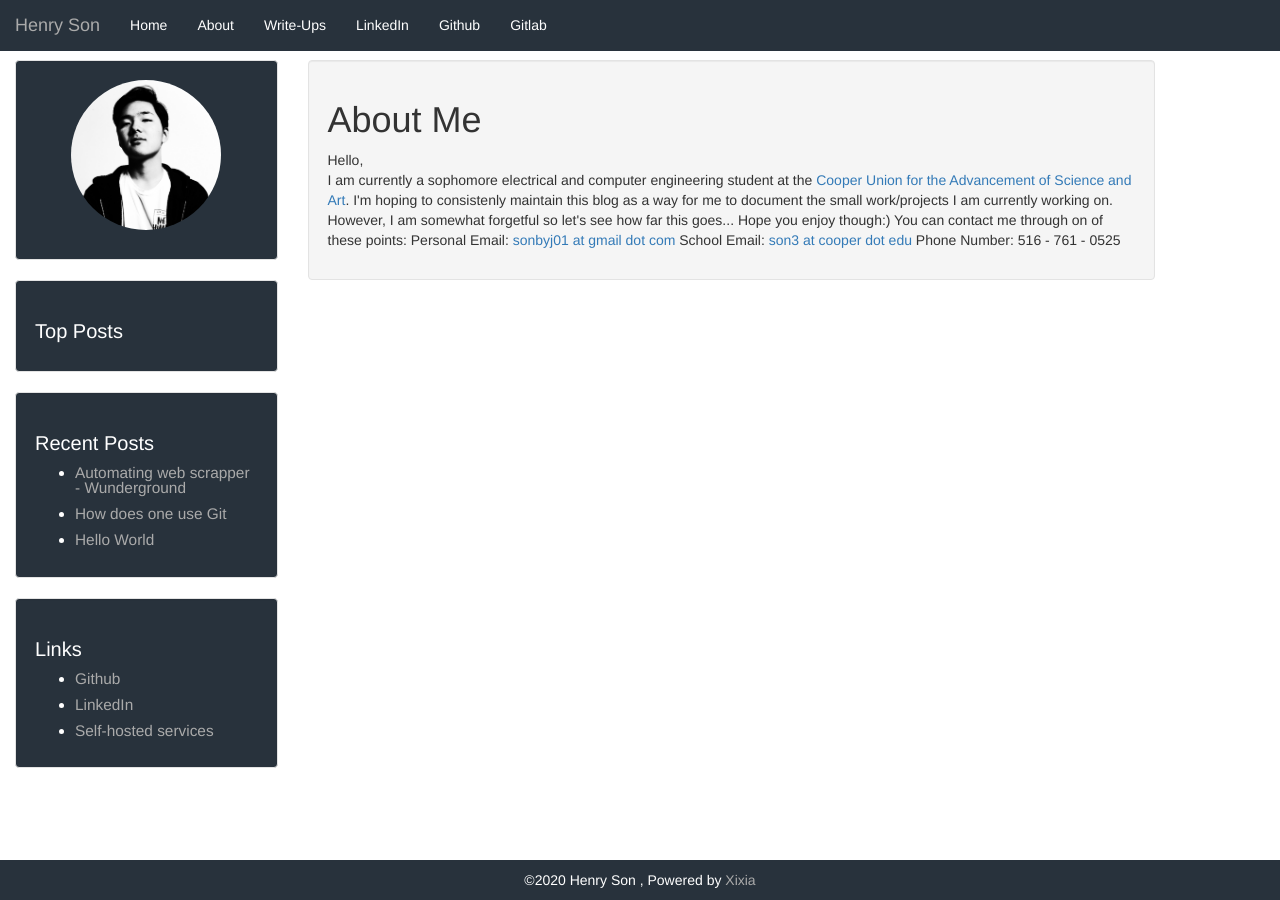
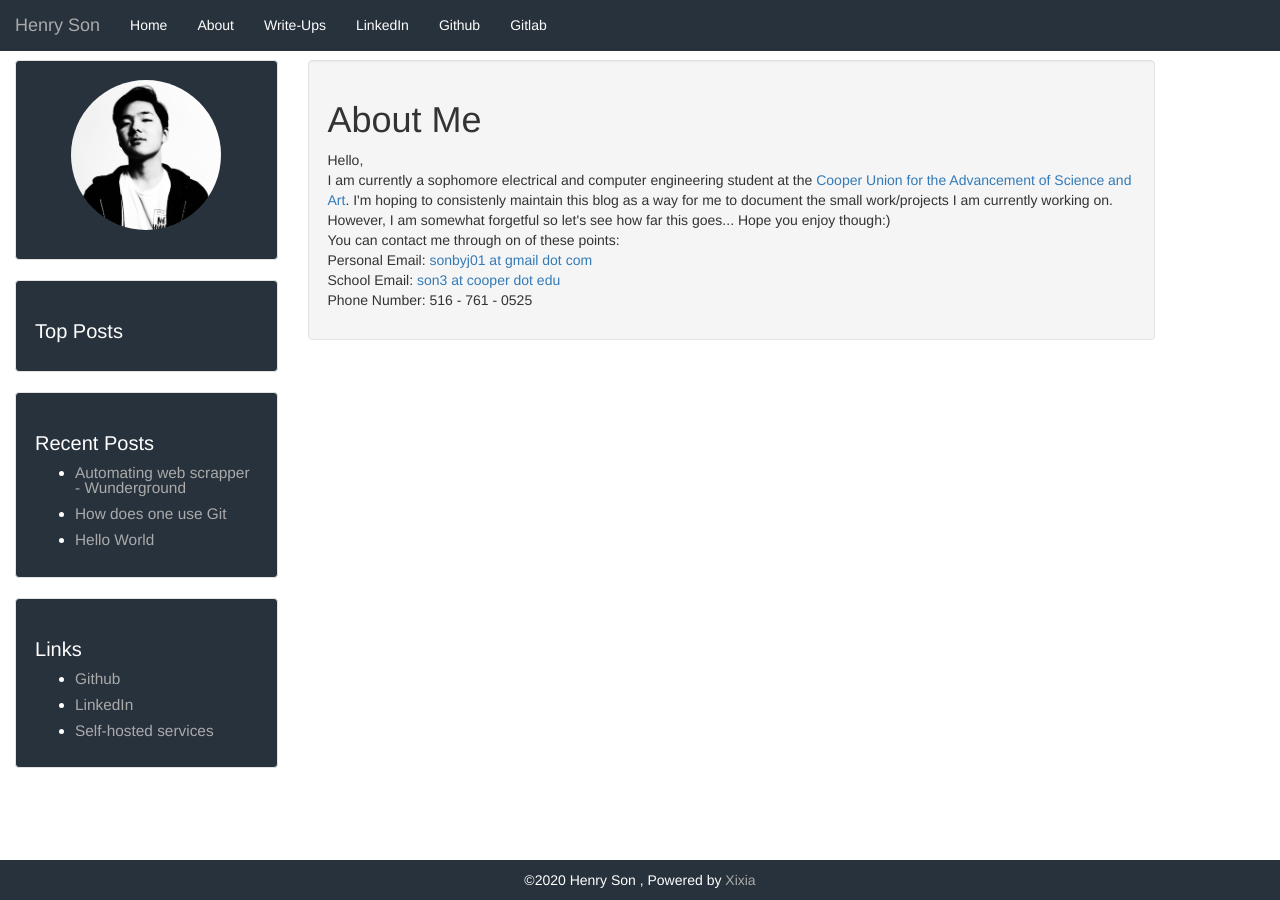
Before and after one commit to sonbyj01/sonbyj01.github.io, a Jekyll site: the page built from about.html, in a window 1280 px wide. Built offline with Jekyll 4.4.1, drawn with Linux system fonts in a browser that asks for light colours.

```diff
--- a/about.html
+++ b/about.html
@@ -8,12 +8,12 @@ layout: default
             Hello,<br>I am currently a sophomore electrical and computer engineering student at
             the <a href="http://cooper.edu/welcome">Cooper Union for the Advancement of Science and Art</a>. I'm
             hoping to consistenly maintain this blog as a way for me to document the small work/projects I am
-            currently working on. However, I am somewhat forgetful so let's see how far this goes... Hope you enjoy though:)
+            currently working on. However, I am somewhat forgetful so let's see how far this goes... Hope you enjoy though:) <br>
 
-            You can contact me through on of these points:
+            You can contact me through on of these points:<br>
 
-            Personal Email: <a href="mailto:sonbyj01@gmail.com">sonbyj01 at gmail dot com</a>
-            School Email: <a href="mailto:son3@cooper.edu">son3 at cooper dot edu</a>
-            Phone Number: 516 - 761 - 0525
+            Personal Email: <a href="mailto:sonbyj01@gmail.com">sonbyj01 at gmail dot com</a><br>
+            School Email: <a href="mailto:son3@cooper.edu">son3 at cooper dot edu</a><br>
+            Phone Number: 516 - 761 - 0525<br>
         </p>
     </div>
```
